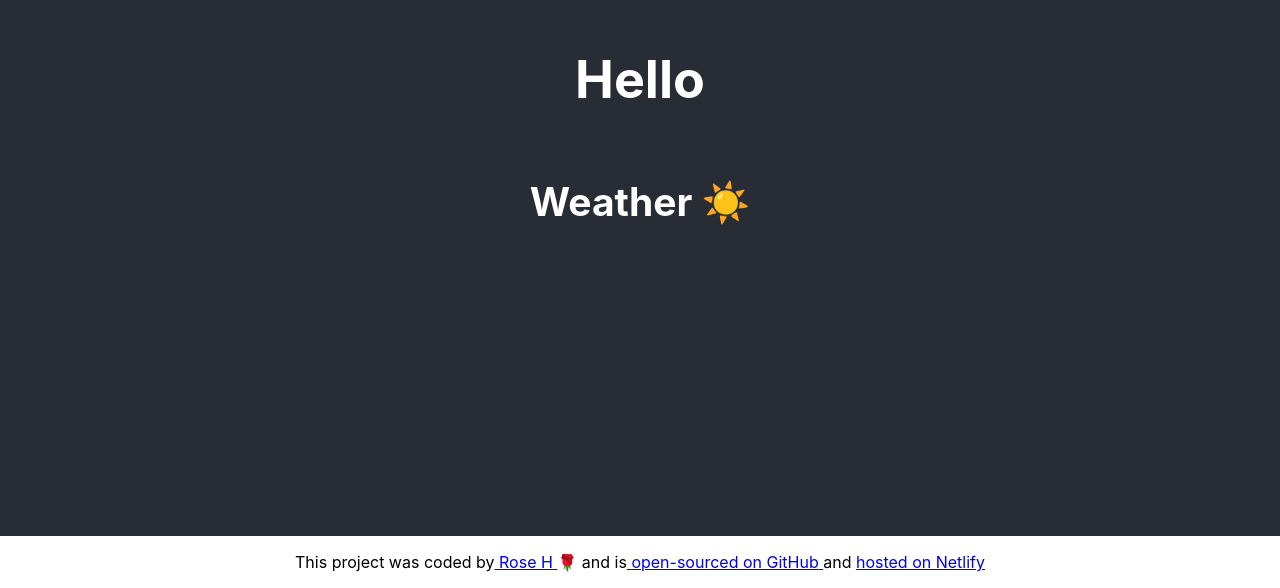
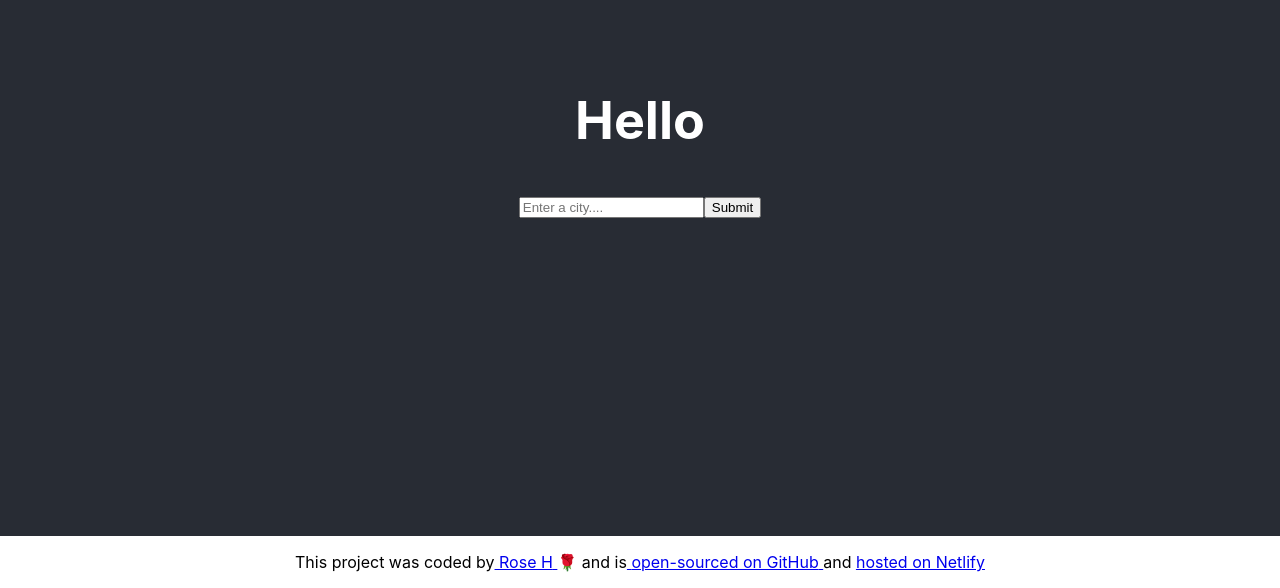
Before and after one commit to rhogarth91/weather-app-react, a React (Create React App) app: page / in a window 1280 px wide. Shown: the part 264-852 px from the top of the page. Built offline with nearby package versions, Linux system fonts and the light colour scheme.

Commit message:
Created Weather.js for search function with API. Removed unnecessary CSS from react app creation

```diff
--- a/src/App.css
+++ b/src/App.css
@@ -1,16 +1,5 @@
 .App {
   text-align: center;
-}
-
-.App-logo {
-  height: 40vmin;
-  pointer-events: none;
-}
-
-@media (prefers-reduced-motion: no-preference) {
-  .App-logo {
-    animation: App-logo-spin infinite 20s linear;
-  }
 }
 
 .App-header {
@@ -23,16 +12,3 @@
   font-size: calc(10px + 2vmin);
   color: white;
 }
-
-.App-link {
-  color: #61dafb;
-}
-
-@keyframes App-logo-spin {
-  from {
-    transform: rotate(0deg);
-  }
-  to {
-    transform: rotate(360deg);
-  }
-}
--- a/src/Weather.js
+++ b/src/Weather.js
@@ -1,5 +1,70 @@
-import React from "react";
+import React, { useState } from "react";
+import axios from "axios";
 
-export default function Weather() {
-  return <h2> Weather ☀️</h2>;
+export default function Search() {
+  let [city, setCity] = useState("");
+  let [input, setInput] = useState(false);
+  let [weather, setWeather] = useState({});
+
+  function showTemperature(response) {
+    setInput(true);
+    setWeather({
+      temp: response.data.temperature.current,
+      wind: response.data.wind.speed,
+      humidity: response.data.temperature.humidity,
+      desc: response.data.condition.description,
+      icon: response.data.condition.icon_url,
+    });
+  }
+
+  function handleSubmit(event) {
+    event.preventDefault();
+    let key = `74a685e33bd3f486faa1o3tac33e021d`;
+    let apiUrl = `https://api.shecodes.io/weather/v1/current?query=${city}&key=${key}&unit=metric`;
+    axios.get(apiUrl).then(showTemperature);
+  }
+
+  function updateCity(event) {
+    setCity(event.target.value);
+  }
+
+  let form = (
+    <form onSubmit={handleSubmit}>
+      <input
+        type="search"
+        placeholder="Enter a city...."
+        onChange={updateCity}
+      />
+      <button type="Submit">Submit</button>
+    </form>
+  );
+
+  if (input) {
+    return (
+      <div>
+        <br />
+        {form}
+        <br />
+        <ul class="weatherDisplay">
+          <li>
+            <b>Temperature:</b> {Math.round(weather.temp)}°C
+          </li>
+          <li>
+            <b>Description:</b> {weather.desc}
+          </li>
+          <li>
+            <b>Humidity:</b> {weather.humidity}%
+          </li>
+          <li>
+            <b>Wind:</b> {weather.wind}km/h
+          </li>
+          <li>
+            <img src={weather.icon} />
+          </li>
+        </ul>
+      </div>
+    );
+  } else {
+    return form;
+  }
 }
```
